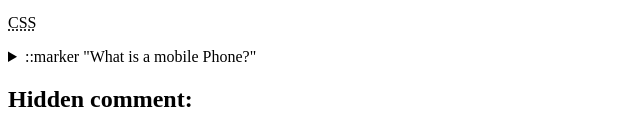
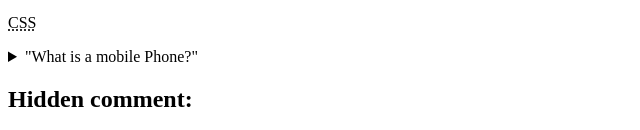
Before and after one commit to mart0895/mart0895.github.io, a plain HTML site: page lib2024/assg-2/index.html in a window 1280 px wide. Shown: the part 1841-1971 px from the top of the page, 0-640 px from the left. Drawn offline with Linux system fonts and the light colour scheme.

Commit message:
assg-2 V10

```diff
--- a/lib2024/assg-2/index.html
+++ b/lib2024/assg-2/index.html
@@ -110,7 +110,6 @@
     <article class="special-tag" id="details">
       <details>
         <summary>
-          ::marker
           "What is a mobile Phone?"
         </summary>
         <p>A mobile phone, cell phone or hand phone, sometimes shortened to simply mobile, cell or just phone, is a portable telephone that can make and receive calls over a radio frequency link while the user is moving within a telephone service area.</p>
```
